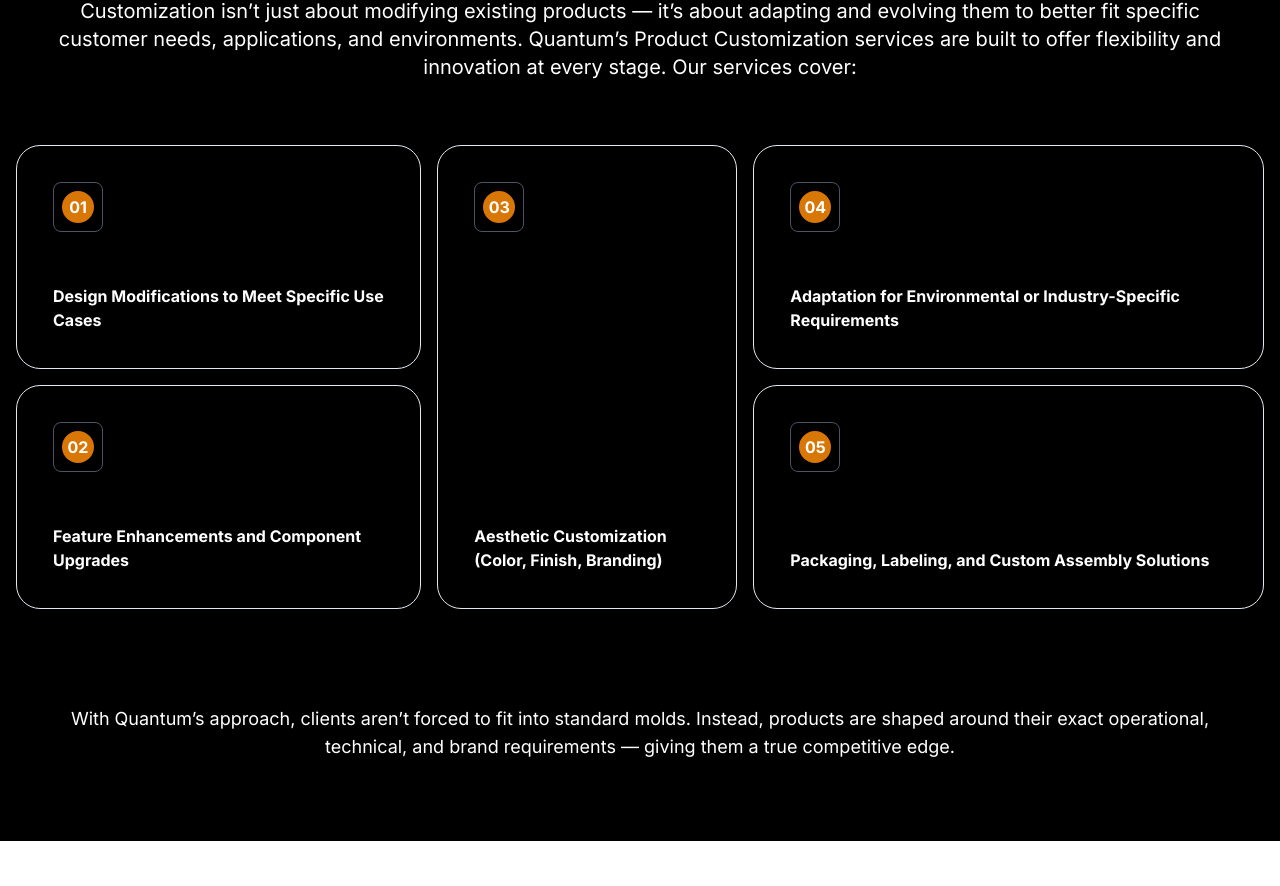
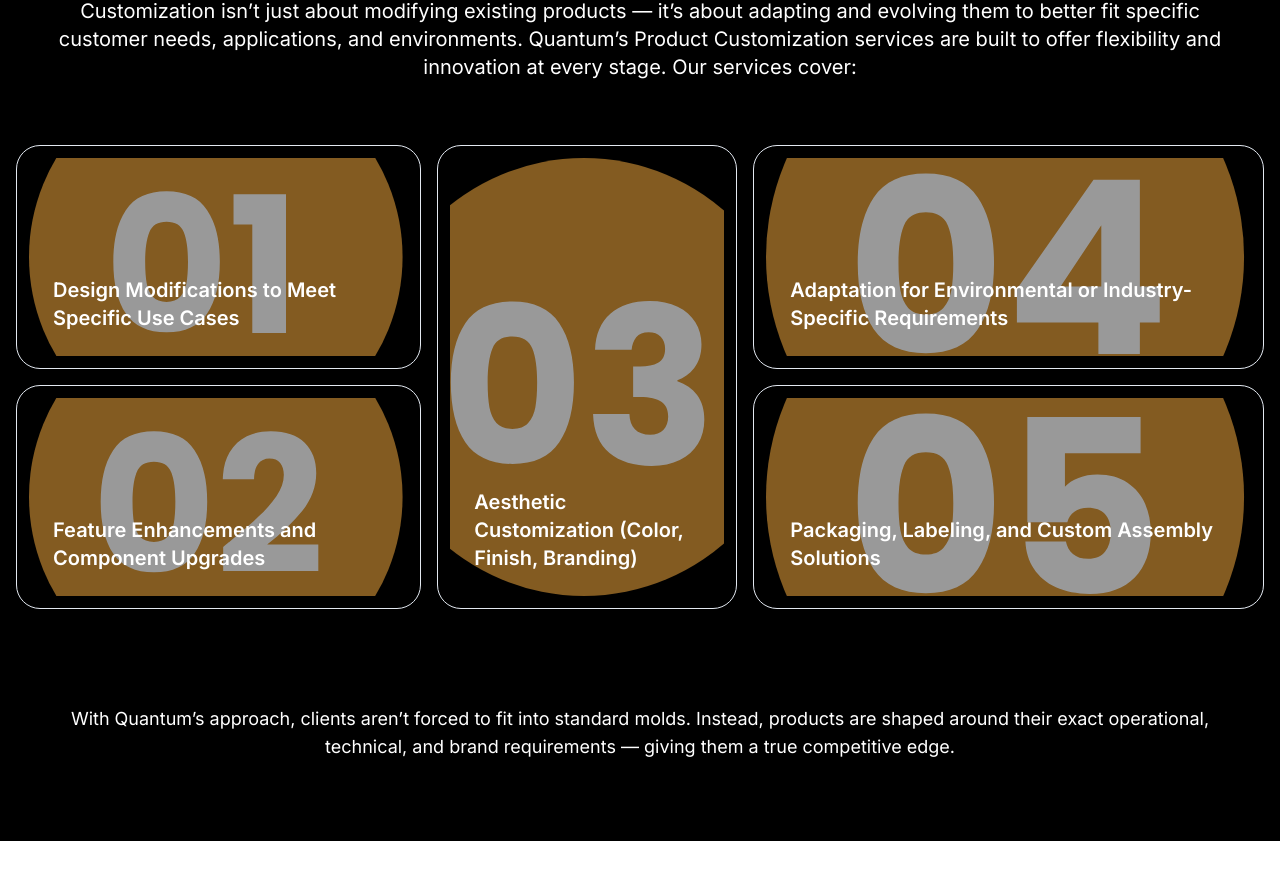
Before and after one commit to foad-jalali/Quantum, a Next.js app: page /services/custom-fabrication-and-product-customization in a window 1280 px wide. Shown: the part 1813-2699 px from the top of the page. Built offline with nearby package versions, Linux system fonts and the light colour scheme.

Commit message:
change - card component

```diff
--- a/components/glowing-effect-item.tsx
+++ b/components/glowing-effect-item.tsx
@@ -15,7 +15,7 @@ interface GlowingEffectGridProps {
 
 export function GlowingEffectDemoSecond({ items }: GlowingEffectGridProps) {
     return (
-        <ul className="grid grid-cols-1 grid-rows-none gap-4 md:grid-cols-12 md:grid-rows-3 lg:gap-4 xl:max-h-[34rem] xl:grid-rows-2">
+        <ul className="grid grid-cols-1 grid-rows-none gap-4 md:grid-cols-12 md:grid-rows-3 lg:gap-4 xl:max-h-[50rem] xl:grid-rows-2">
             {items.map((item, index) => {
                 const gridAreas = [
                     "md:[grid-area:1/1/2/7] xl:[grid-area:1/1/2/5]",
@@ -30,15 +30,9 @@ export function GlowingEffectDemoSecond({ items }: GlowingEffectGridProps) {
                     <GridItem
                         key={index}
                         area={area}
-                        title={`Service ${index + 1}`}
                         description={item.description}
-                        icon={
-                            item.icon ? <div className="h-8 w-8 rounded-full bg-amber-600 text-white flex items-center justify-center text-md font-bold">
-                                {String(index + 1).padStart(2, "0")}
-                            </div> : (
-                                <span className="h-4 w-4 bg-gray-400 rounded-full inline-block" />
-                            )
-                        }
+                        icon={item.icon}
+
                     />
                 );
             })}
@@ -48,7 +42,7 @@ export function GlowingEffectDemoSecond({ items }: GlowingEffectGridProps) {
 
 interface GridItemProps {
     area: string;
-    icon: React.ReactNode;
+    icon?: string;
     title: string;
     description: React.ReactNode;
 }
@@ -66,20 +60,22 @@ const GridItem = ({ area, icon, title, description }: GridItemProps) => {
                     proximity={64}
                     inactiveZone={0.01}
                 />
-                <div className="border-0.75 relative flex h-full flex-col justify-between gap-6 overflow-hidden rounded-xl p-6 md:p-6 dark:shadow-[0px_0px_27px_0px_#2D2D2D]">
-                    <div className="relative flex flex-1 flex-col justify-between gap-3">
-                        <div className="w-fit rounded-lg border border-gray-600 p-2">{icon}</div>
-                        <div className="space-y-3">
-                            {/* <h3 className="pt-0.5 text-xl font-semibold text-black md:text-2xl dark:text-white">
-                {title}
-              </h3> */}
-                            <h2 className="text-sm text-white md:text-base">
-                                {description}
-                            </h2>
-                        </div>
+                <div className="relative h-full w-full overflow-hidden rounded-xl">
+                    {icon && (
+                        <Image
+                            src={icon}
+                            alt={title}
+                            fill
+                            className="object-cover z-0"
+                        />
+                    )}
+
+                    <div className="absolute inset-0 z-10 bg-black/40 p-6 flex flex-col justify-end">
+                        <p className="text-xl text-white font-semibold">{description}</p>
                     </div>
                 </div>
             </div>
         </li>
+
     );
 };
```
Also changed, not shown: db/services/end-to-end-procurement-and-sourcing.json (+5 -5 lines), 1 other file (tests, documents, lock files or other folders).
